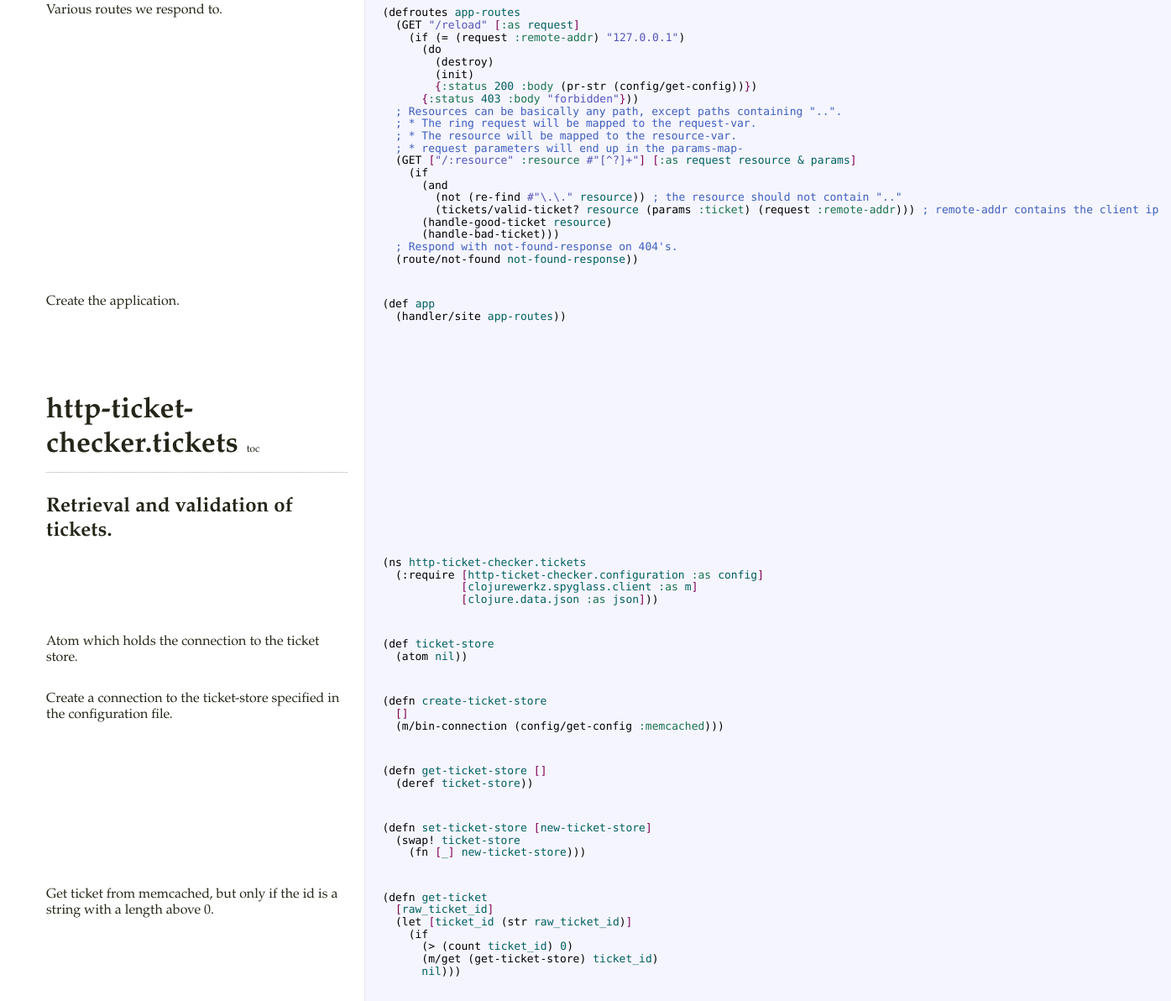
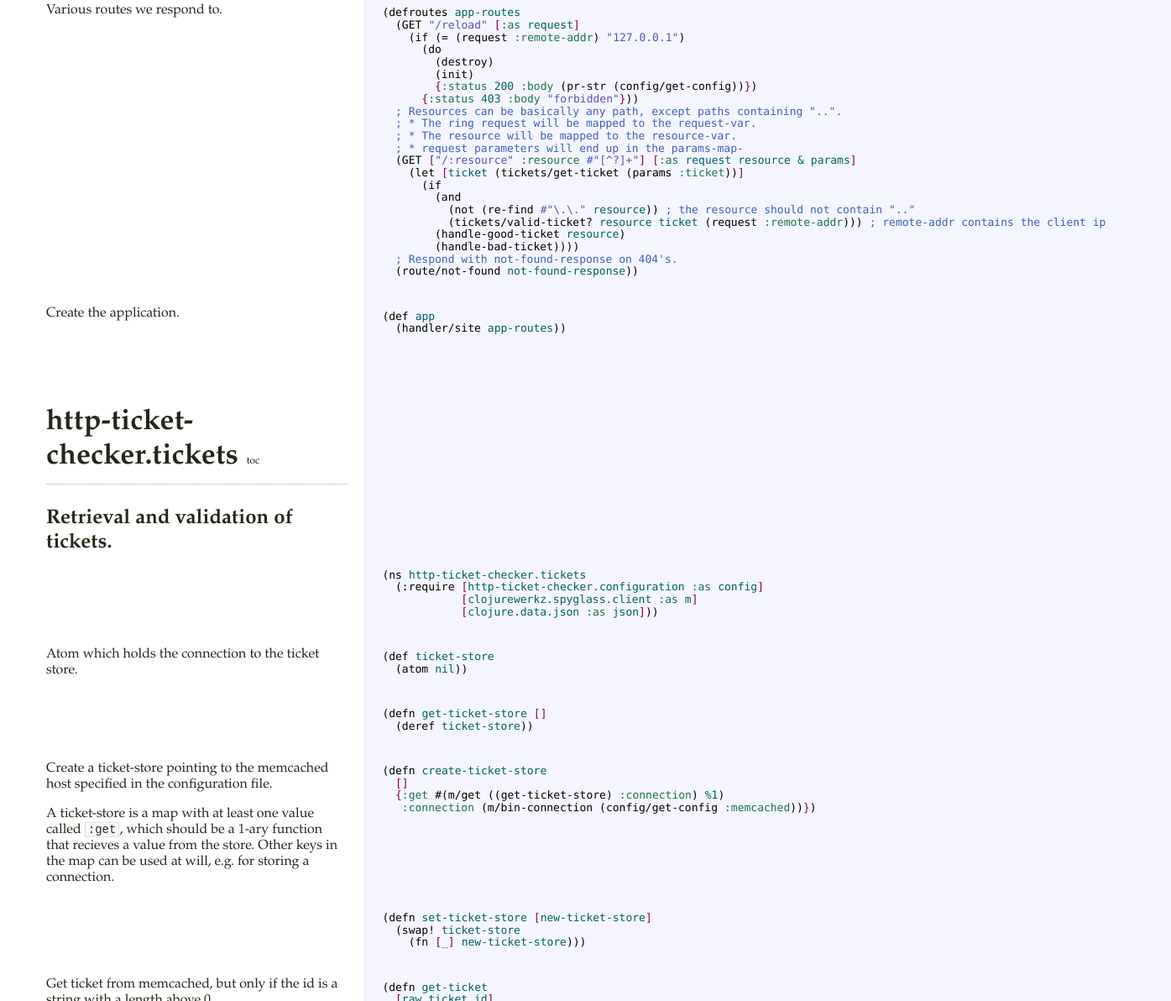
Before and after one commit to kb-dk/http-ticket-checker, a plain HTML site: page index.html in a window 1280 px wide. Shown: the part 2184-3376 px from the top of the page at 84% size, 1395 px wide, since content can reach past the window. Drawn offline with Linux system fonts and the light colour scheme.

Commit message:
update documentation

```diff
--- a/index.html
+++ b/index.html
@@ -3106,12 +3106,13 @@ net.brehaut.ClojureTools = (function (SH) {
   ; * The resource will be mapped to the resource-var.
   ; * request parameters will end up in the params-map-
   (GET [&quot;/:resource&quot; :resource #&quot;[^?]+&quot;] [:as request resource &amp; params]
-    (if
-      (and
-        (not (re-find #&quot;\.\.&quot; resource)) ; the resource should not contain &quot;..&quot;
-        (tickets/valid-ticket? resource (params :ticket) (request :remote-addr))) ; remote-addr contains the client ip
-      (handle-good-ticket resource)
-      (handle-bad-ticket)))
+    (let [ticket (tickets/get-ticket (params :ticket))]
+      (if
+        (and
+          (not (re-find #&quot;\.\.&quot; resource)) ; the resource should not contain &quot;..&quot;
+          (tickets/valid-ticket? resource ticket (request :remote-addr))) ; remote-addr contains the client ip
+        (handle-good-ticket resource)
+        (handle-bad-ticket))))
   ; Respond with not-found-response on 404's.
   (route/not-found not-found-response))</pre></td></tr><tr><td class="docs"><p>Create the application.</p>
 </td><td class="codes"><pre class="brush: clojure">(def app
@@ -3122,13 +3123,19 @@ net.brehaut.ClojureTools = (function (SH) {
             [clojurewerkz.spyglass.client :as m]
             [clojure.data.json :as json]))</pre></td></tr><tr><td class="docs"><p>Atom which holds the connection to the ticket store.</p>
 </td><td class="codes"><pre class="brush: clojure">(def ticket-store
-  (atom nil))</pre></td></tr><tr><td class="docs"><p>Create a connection to the ticket-store specified in the
-  configuration file.</p>
+  (atom nil))</pre></td></tr><tr><td class="docs">
+</td><td class="codes"><pre class="brush: clojure">(defn get-ticket-store []
+  (deref ticket-store))</pre></td></tr><tr><td class="docs"><p>Create a ticket-store pointing to the memcached host specified
+  in the configuration file.</p>
+
+<p>  A ticket-store is a map with at least one value called <code>:get</code>, which
+  should be a 1-ary function that recieves a value from the store.
+  Other keys in the map can be used at will, e.g. for storing a
+  connection.</p>
 </td><td class="codes"><pre class="brush: clojure">(defn create-ticket-store
   []
-  (m/bin-connection (config/get-config :memcached)))</pre></td></tr><tr><td class="docs">
-</td><td class="codes"><pre class="brush: clojure">(defn get-ticket-store []
-  (deref ticket-store))</pre></td></tr><tr><td class="docs">
+  {:get #(m/get ((get-ticket-store) :connection) %1)
+   :connection (m/bin-connection (config/get-config :memcached))})</pre></td></tr><tr><td class="docs">
 </td><td class="codes"><pre class="brush: clojure">(defn set-ticket-store [new-ticket-store]
   (swap! ticket-store
     (fn [_] new-ticket-store)))</pre></td></tr><tr><td class="docs"><p>Get ticket from memcached, but only if the id is a string with a
@@ -3138,7 +3145,7 @@ net.brehaut.ClojureTools = (function (SH) {
   (let [ticket_id (str raw_ticket_id)]
     (if
       (&gt; (count ticket_id) 0)
-      (m/get (get-ticket-store) ticket_id)
+      (((get-ticket-store) :get) ticket_id)
       nil)))</pre></td></tr><tr><td class="docs"><p>Parse a ticket from memcached, and return a map with resource ids,
   presentation type and user identifier.</p>
 </td><td class="codes"><pre class="brush: clojure">(defn parse-ticket
@@ -3181,9 +3188,8 @@ net.brehaut.ClojureTools = (function (SH) {
 <li>the client ip-adresse matches the user identifier from the ticket.</li>
 </ul>
 </td><td class="codes"><pre class="brush: clojure">(defn valid-ticket?
-  [resource ticket_id user-identifier]
-  (let [ticket (get-ticket ticket_id)
-        resource_id (get-resource-id resource)]
+  [resource ticket user-identifier]
+  (let [resource_id (get-resource-id resource)]
     (if (and ticket resource_id)
       (let [parsed_ticket (parse-ticket ticket)]
         (if parsed_ticket
```
